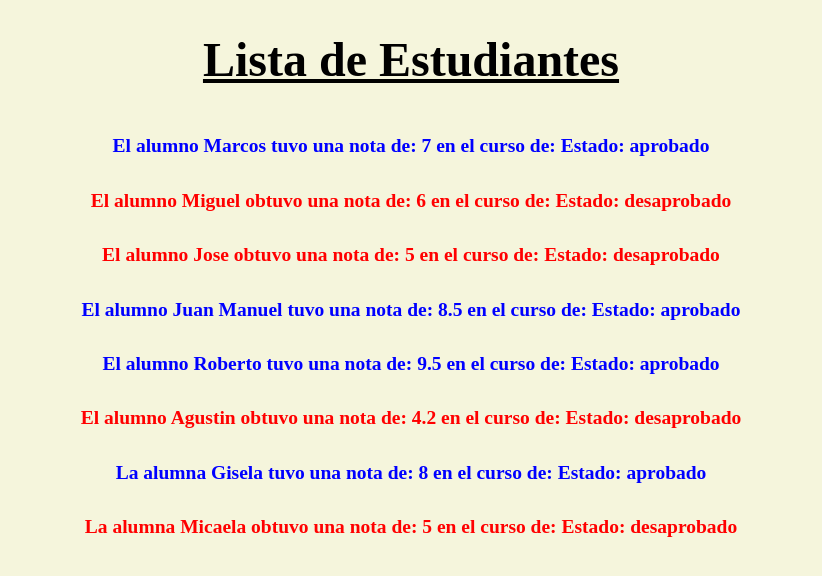
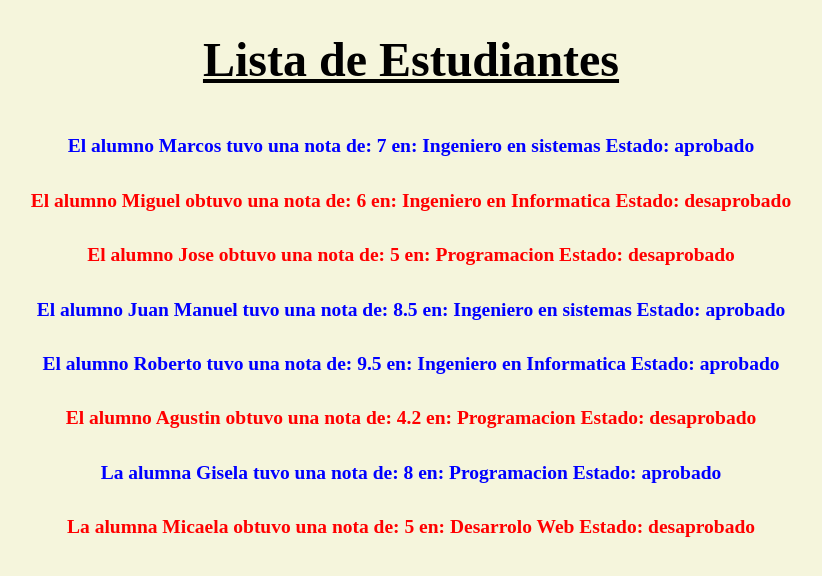
Before and after one commit to santiagoviera02/listaViera, an Angular app: page / in a window 1280 px wide. Shown: the top 576 px of the page, without its empty margins (229-1051 px from the left). Built offline with nearby package versions, Linux system fonts and the light colour scheme.

Commit message:
lista de alumnos

```diff
--- a/src/app/list/list.component.html
+++ b/src/app/list/list.component.html
@@ -4,22 +4,22 @@
     <div class="list">
         <div *ngFor="let alumno of alumnos">
             <div *ngIf="alumno.calificacion>=7" [ngClass]="aprobo? 'si' : 'no' ">
-                <h2> El alumno {{alumno.nombre}} tuvo una nota de: {{alumno.calificacion}} en el curso de:
-                    {{alumno.curso}} Estado: aprobado</h2>
+                <h2> El alumno {{alumno.nombre}} tuvo una nota de: {{alumno.calificacion}} en:
+                    {{alumno.carrera}} Estado: aprobado</h2>
             </div>
             <div *ngIf="alumno.calificacion<7" [ngClass]="aprobo? 'no' : 'si' ">
-                <h2>El alumno {{alumno.nombre}} obtuvo una nota de: {{alumno.calificacion}} en el curso de:
-                    {{alumno.curso}} Estado: desaprobado </h2>
+                <h2>El alumno {{alumno.nombre}} obtuvo una nota de: {{alumno.calificacion}} en:
+                    {{alumno.carrera}} Estado: desaprobado </h2>
             </div>
         </div>
         <div *ngFor="let alumna of alumnas">
             <div *ngIf="alumna.calificacion>=7" [ngClass]="aprobo? 'si' : 'no' ">
-                <h2> La alumna {{alumna.nombre}} tuvo una nota de: {{alumna.calificacion}} en el curso de:
-                    {{alumna.curso}} Estado: aprobado</h2>
+                <h2> La alumna {{alumna.nombre}} tuvo una nota de: {{alumna.calificacion}} en:
+                    {{alumna.carrera}} Estado: aprobado</h2>
             </div>
             <div *ngIf="alumna.calificacion<7" [ngClass]="aprobo? 'no' : 'si' ">
-                <h2>La alumna {{alumna.nombre}} obtuvo una nota de: {{alumna.calificacion}} en el curso de:
-                    {{alumna.curso}} Estado: desaprobado</h2>
+                <h2>La alumna {{alumna.nombre}} obtuvo una nota de: {{alumna.calificacion}} en:
+                    {{alumna.carrera}} Estado: desaprobado</h2>
             </div>
         </div>
     </div>
```
